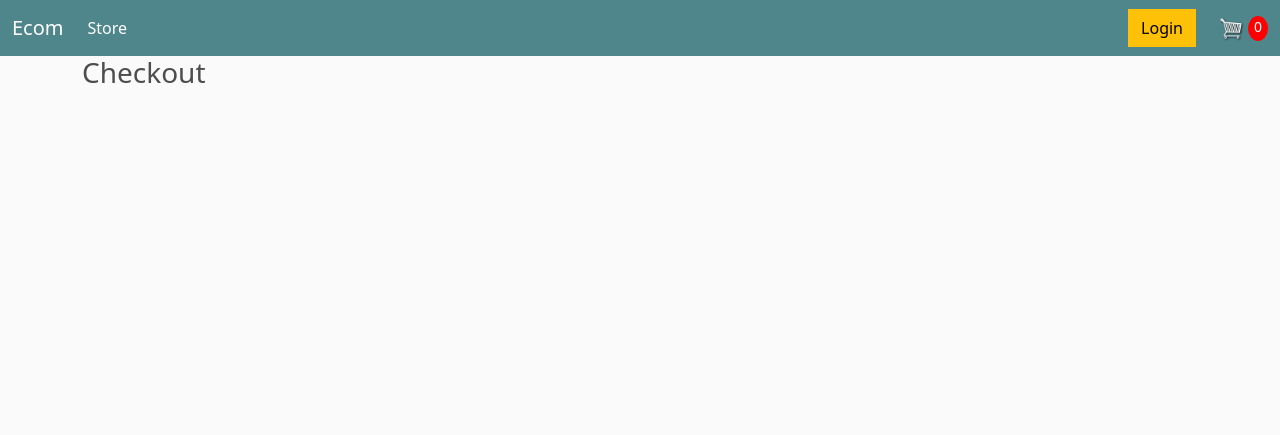
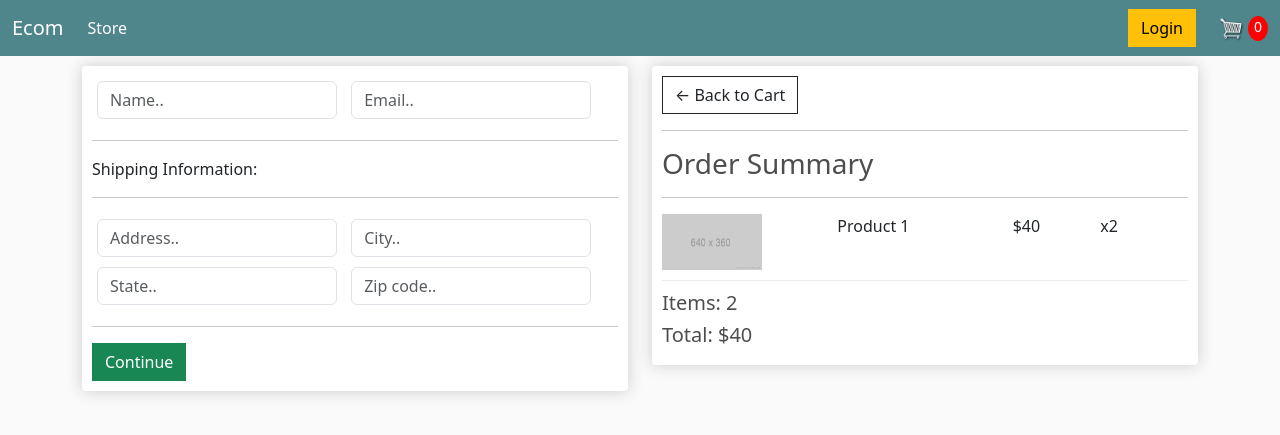
Before and after one commit to cxinxnr/ecommerce-back, a Django app: template store/templates/store/checkout.html in a window 1280 px wide. Shown: the top 435 px of the page. Run offline with Django 5.2, Linux system fonts and the light colour scheme; the template is opened without the code that fills it, so the values that code supplies are empty.

Commit message:
Add static page Checkout page

```diff
--- a/static/css/main.css
+++ b/static/css/main.css
@@ -72,9 +72,10 @@ h1,h2,h3,h4,h5,h6{
 .cart-row{
 	display: flex;
     align-items: flex-stretch;
-    padding-top: 10px;
-    margin-top: 10px;
-    border-top: 1px solid #ececec;
+    padding-bottom: 10px;
+    margin-bottom: 10px;
+    border-bottom: 1px solid #ececec;
+
 }
 
 .quantity{
--- a/store/templates/store/checkout.html
+++ b/store/templates/store/checkout.html
@@ -1,5 +1,65 @@
 {% extends 'store/main.html' %}
 {% load static %}
 {% block content %}
-  <h3>Checkout</h3>
-{% endblock content %}
+<div class="row">
+  <div class="col-lg-6">
+    <div class="box-element" id="form-wrapper">
+      <form id="form">
+        <div id="user-info">
+          <div class="form-field">
+            <input required class="form-control" type="text" name="name" placeholder="Name..">
+          </div>
+          <div class="form-field">
+            <input required class="form-control" type="email" name="email" placeholder="Email..">
+          </div>
+        </div>
+
+        <div id="shipping-info">
+          <hr>
+          <p>Shipping Information:</p>
+          <hr>
+          <div class="form-field">
+            <input class="form-control" type="text" name="address" placeholder="Address..">
+          </div>
+          <div class="form-field">
+            <input class="form-control" type="text" name="city" placeholder="City..">
+          </div>
+          <div class="form-field">
+            <input class="form-control" type="text" name="state" placeholder="State..">
+          </div>
+          <div class="form-field">
+            <input class="form-control" type="text" name="zipcode" placeholder="Zip code..">
+          </div>
+        </div>
+
+        <hr>
+        <input id="form-button" class="btn btn-success btn-block" type="submit" value="Continue">
+      </form>
+    </div>
+    <br>
+
+    <div class="box-element hidden" id="payment-info">
+      <small>Paypal Options</small>
+      <div id="paypal-button-container"></div>
+    </div>
+  </div>
+
+  <div class="col-lg-6">
+    <div class="box-element">
+      <a class="btn btn-outline-dark" href="{% url 'cart' %}">&#x2190; Back to Cart</a>
+      <hr>
+      <h3>Order Summary</h3>
+      <hr>
+
+      <div class="cart-row">
+        <div style="flex:2"><img class="row-image" src="{% static 'images/placeholder.png' %}"></div>
+        <div style="flex:2">Product 1</div>
+        <div style="flex:1">$40</div>
+        <div style="flex:1">x2</div>
+      </div>
+      <h5>Items: 2</h5>
+      <h5>Total: $40</h5>
+
+    </div>
+  </div>
+  {% endblock content %}
```
